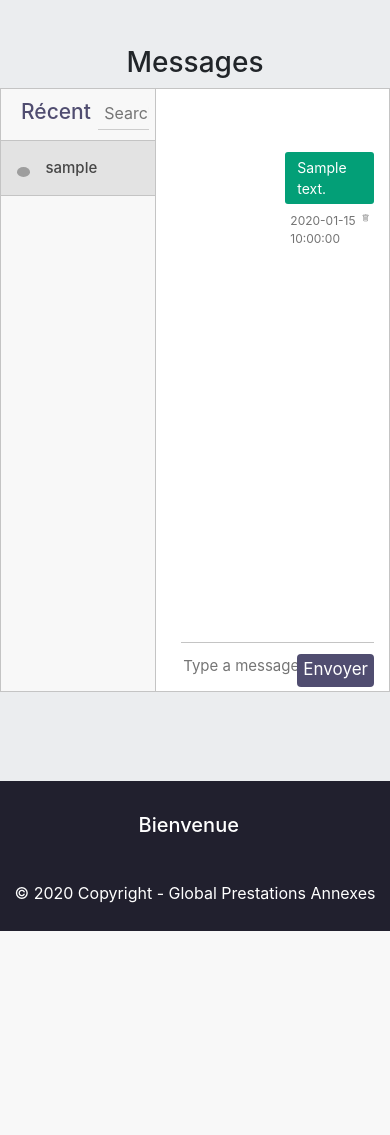
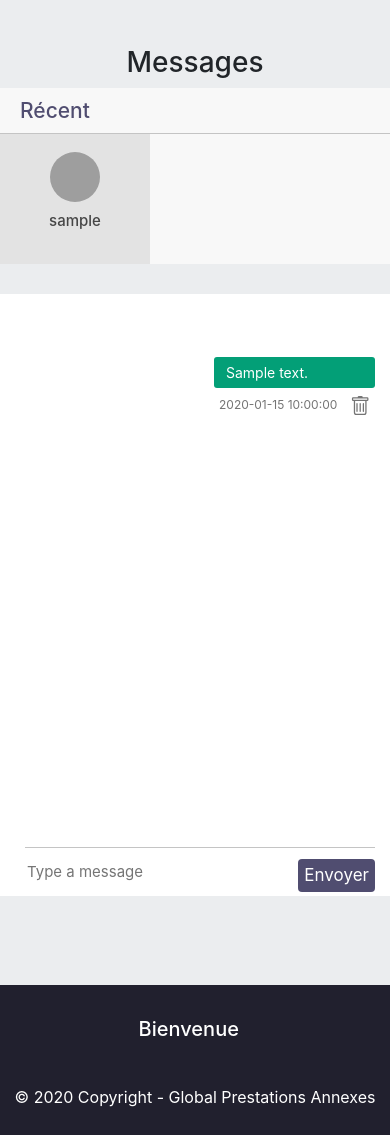
Before and after one commit to adrien-gonzalez/GPA, a PHP site: page /sources/messages.php in a window 390 px wide. Shown: the part 54-1189 px from the top of the page. Before the commit the page ends 985 px from the top, so only its background shows below. Run offline with PHP 8.4, Linux system fonts and the light colour scheme; the visitor is signed in with stand-in values (Sample User, id 1); tables that the repository leaves empty hold one stand-in row (values such as "Sample post"); some libraries are stand-ins or nearby versions; grey boxes are pictures that could not be loaded.

Commit message:
MàJ messagerie (responsive)

```diff
--- a/css/style.css
+++ b/css/style.css
@@ -581,6 +581,18 @@ footer a:hover{
   float: left;
   width: 11%;
 }
+.chat_img{
+
+  height: 50px;
+  width: 50px;
+
+}
+
+.chat_img img{
+
+  width: 100%;
+  height: 100%;
+}
 .chat_ib {
   float: left;
   padding: 0 0 0 15px;
@@ -599,7 +611,7 @@ footer a:hover{
   cursor: pointer;
    background: #e3e3e3;
 }
-.inbox_chat { height: 550px; overflow-y: scroll;}
+.inbox_chat { height: 550px; overflow-y: scroll hidden;}
 
 .active_chat{ background:#e3e3e3;}
 
@@ -611,6 +623,11 @@ footer a:hover{
 .incoming_msg{
 
   margin: 26px 0 26px;
+}
+.incoming_msg_img img{
+
+  width: 30px;
+  height: 30px;
 }
 .received_msg {
   display: inline-block;
@@ -797,6 +814,51 @@ svg{
 }
 
 @media (max-width: 900px) {
+  .inbox_msg{
+
+    display: flex;
+    flex-direction: column;
+    border: none;
+  }
+  .inbox_chat{
+
+    display: flex;
+    height: 130px;
+  }
+  .mesgs{
+
+    width: 100%;
+
+  }
+  .inbox_people{
+
+    width: 100%;
+    overflow-x: scroll hidden;
+    margin-bottom: 30px;
+    border: none;
+  }
+  .chat_list{
+
+    border: none;
+    width: 150px;
+  }
+  .chat_people{
+    display: flex;
+    flex-direction: column;
+    align-items: center;
+    justify-content: center;
+  }
+  .chat_ib{
+    text-align: center;
+    width: 100%;
+    padding: 0px;
+    margin-top: 10px;
+  }
+  .bi-trash{
+
+    width: 1.7em;
+    height : 1.7em;
+  }
   .envoie_message .container-fluid{
     display: flex;
     flex-direction: column;
@@ -1330,11 +1392,18 @@ html, body{
     transition: 0.2s;
 }
 
+.parametre .pannel_result{
+
+  width: 100%;
+  display: flex;
+  flex-direction: column;
+  align-items: center;
+  justify-content: space-evenly;
+  flex-wrap: wrap;
+}
 .pannel_result{
-
-  width: 100%;
-  display: flex;
-  flex-direction: column;
+  width: 100%;
+  display: flex;
   align-items: center;
   justify-content: space-evenly;
   flex-wrap: wrap;
--- a/fonctions/upload_inscription.php
+++ b/fonctions/upload_inscription.php
@@ -15,7 +15,6 @@ move_uploaded_file($_FILES['file']['tmp_name'],$location);
 echo "uploadOk";
 
 
-
 // SELECT ID
 $req_id="SELECT id FROM utilisateurs ORDER BY id DESC";
 $execute_req_id=mysqli_query($base, $req_id);
--- a/sources/envoie_messages.php
+++ b/sources/envoie_messages.php
@@ -50,7 +50,7 @@
 	         	?>
 	         	<article class="w-50 message_user shadow">
 		         	<div class="profil_user d-flex flex-column w-100" id="<?php echo $resultat_req_user['login']?>">
-			            <img class="rounded-circle" src="../img/profil/<?php echo $resultat_req_user['profil'];?>" width="125">
+			            <img class="rounded-circle" src="../img/profil/<?php echo $resultat_req_user['profil'];?>" width="125" height="125">
 			            <div class="nom_prenom" id="<?php echo $resultat_req_user['id'];?>">
 			            	<div><?php echo $resultat_req_user['nom'] ?>  <?php echo $resultat_req_user['prenom'] ?><br><?php echo $resultat_req_user['login']?></div>
 			            </div>
--- a/sources/messages.php
+++ b/sources/messages.php
@@ -53,7 +53,7 @@
 					            	</div>
 					            	<div class="srch_bar">
 					              		<div class="stylish-input-group">
-					                		<input type="text" class="search-bar"  placeholder="Search" >
+					                		<!-- <input type="text" class="search-bar"  placeholder="Search" > -->
 					                		<span class="input-group-addon">
 					                		<button type="button"> <i class="fa fa-search" aria-hidden="true"></i> </button>
 					                		</span>
@@ -62,53 +62,13 @@
 					          	</div>
 					            <!-- LISTE DU CHAT -->
 					          	<div class="inbox_chat">
-						            <!-- <div class="chat_list active_chat">
-						              <div class="chat_people">
-						                <div class="chat_img"> <img src="https://ptetutorials.com/images/user-profile.png" alt="sunil"> </div>
-						                <div class="chat_ib">
-						                  <h5>Sunil Rajput <span class="chat_date">Dec 25</span></h5>
-						                  <p>Test, which is a new approach to have all solutions
-						                    astrology under one roof.</p>
-						                </div>
-						              </div>
-						            </div> -->
-						            <!-- <div class="chat_list">
-						              <div class="chat_people">
-						                <div class="chat_img"> <img src="https://ptetutorials.com/images/user-profile.png" alt="sunil"> </div>
-						                <div class="chat_ib">
-						                  <h5>Sunil Rajput <span class="chat_date">Dec 25</span></h5>
-						                  <p>Test, which is a new approach to have all solutions
-						                    astrology under one roof.</p>
-						                </div>
-						              </div>
-						            </div> -->
+
 					          	</div>
 					            <!-- LISTE DU CHAT -->
 					        </div>
 					        <div class="mesgs">
 					         	<div class="msg_history">
 
-						            <!-- <div class="incoming_msg">
-						             	<div class="incoming_msg_img">
-						             		<img src="https://ptetutorials.com/images/user-profile.png" alt="sunil">
-						             	</div>
-						              	<div class="received_msg">
-						                	<div class="received_withd_msg">
-						                  		<p>Test which is a new approach to have all
-						                    	solutions</p>
-						                  		<span class="time_date"> 11:01 AM    |    June 9</span>
-						                  	</div>
-						              	</div>
-						            </div> -->
-
-						           <!--  <div class="outgoing_msg">
-						            	<div class="sent_msg">
-						                	<p>Test which is a new approach to have all
-						                  		solutions
-						                  	</p>
-						                	<span class="time_date"> 11:01 AM    |    June 9</span>
-						            	</div>
-						            </div> -->
 					          	</div>
 					        <div class="type_msg">
 					            <div class="input_msg_write">
```
Also changed, not shown: gt-admin/css/administration.css (+8 -0 lines), gt-admin/fonctions/fonction_administration.php (+7 -5 lines), gt-admin/index.php (+28 -1 lines), gt-admin/js/administration.js (+18 -1 lines).
